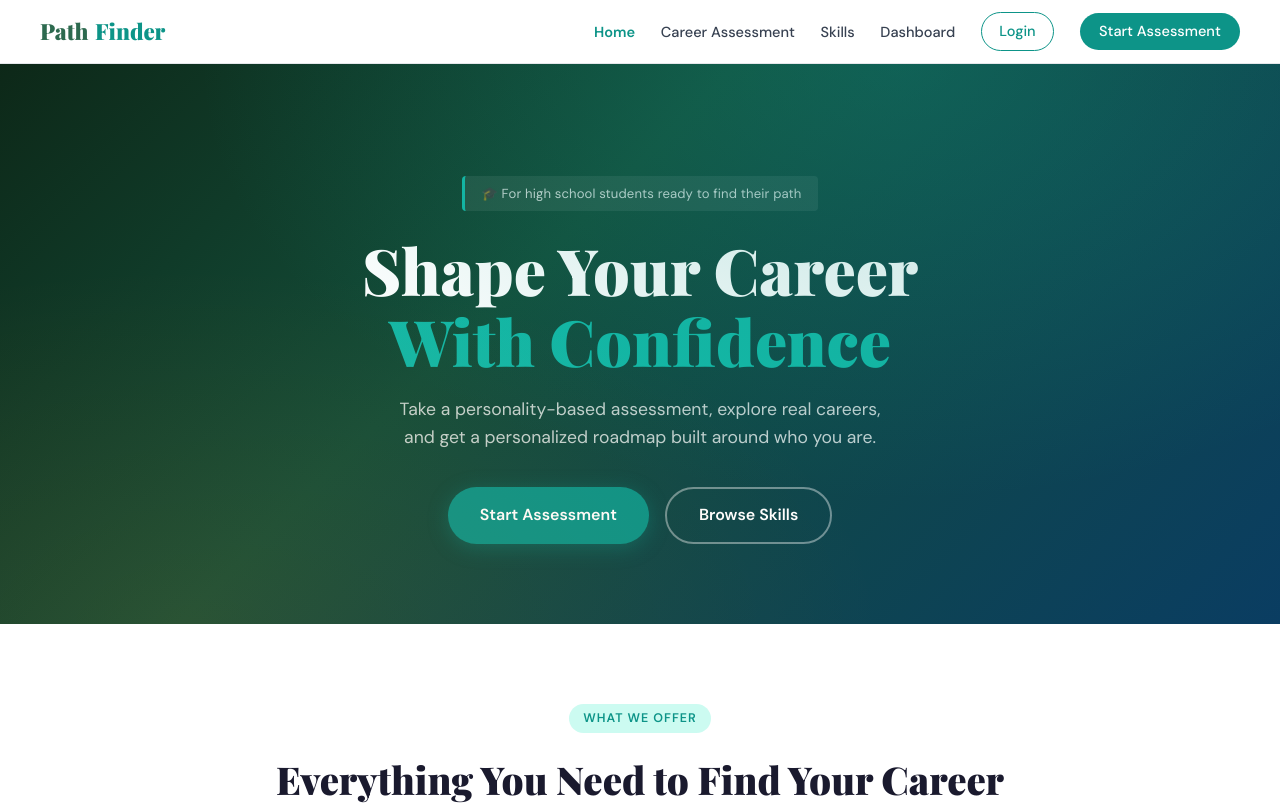
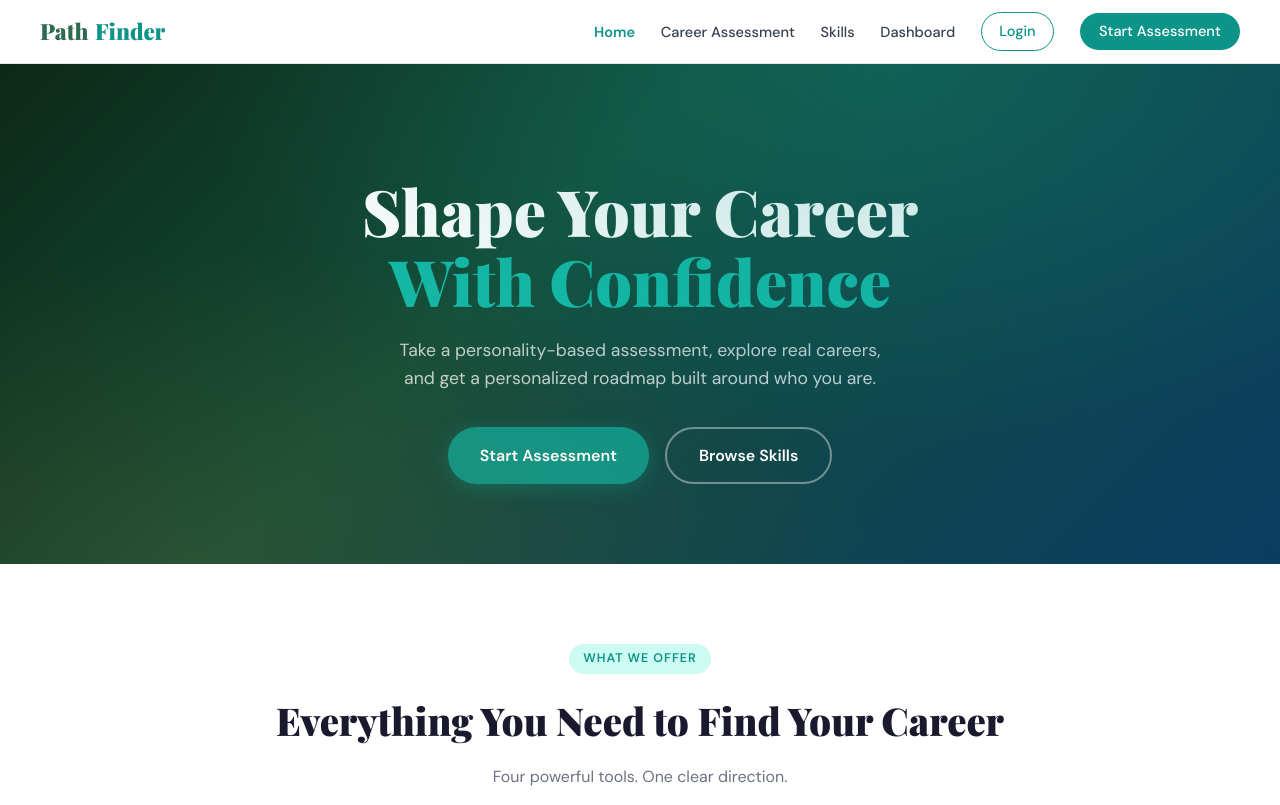
Before and after one commit to alediscoveringcoding/We_do_it_with_cookies_ITFEST, a React (Vite) app: page / in a window 1280 px wide. Shown: the top 805 px of the page. Built offline with nearby package versions, Linux system fonts and the light colour scheme.

Commit message:
minor deletes

```diff
--- a/src/pages/HomePage.jsx
+++ b/src/pages/HomePage.jsx
@@ -3,7 +3,6 @@ function HomePage({ setActivePage }) {
     <div className="pf-page">
       {/* HERO */}
       <div className="pf-hero">
-        <div className="hero-badge">🎓 For high school students ready to find their path</div>
         <h1>Shape Your Career<br /><em>With Confidence</em></h1>
         <p>Take a personality-based assessment, explore real careers, and get a personalized roadmap built around who you are.</p>
         <div className="hero-btns">
```
